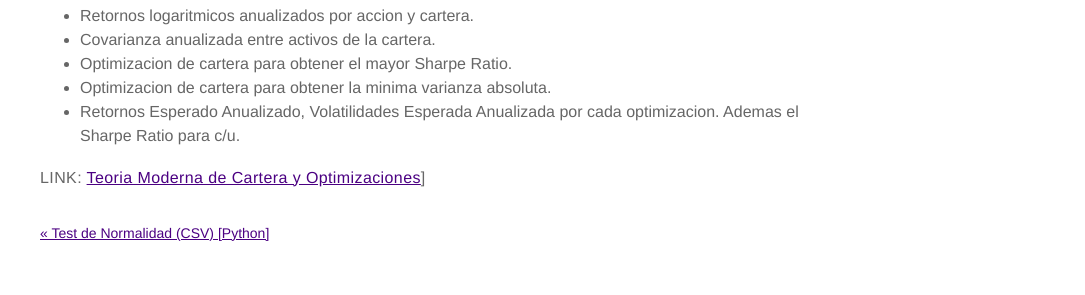
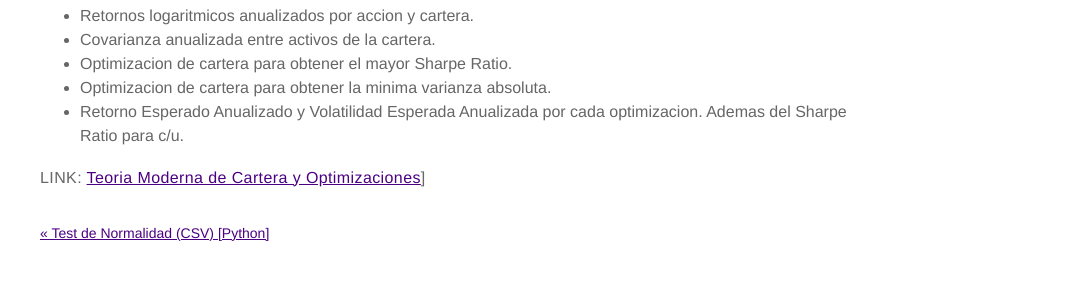
Before and after one commit to davidleonelhong/davidleonelhong.github.io, a Jekyll site: the page built from _posts/2018-10-08-MPT-y-Optimizacion-YF.md, in a window 1280 px wide. Shown: the part 871-1166 px from the top of the page, without its empty margins (195-1280 px from the left). Built offline with Jekyll 4.4.1, drawn with Linux system fonts in a browser that asks for light colours; a script that is not in the unit is left out.

Commit message:
Update 2018-10-08-MPT-y-Optimizacion-YF.md

```diff
--- a/_posts/2018-10-08-MPT-y-Optimizacion-YF.md
+++ b/_posts/2018-10-08-MPT-y-Optimizacion-YF.md
@@ -28,6 +28,6 @@ Que se obtuvo mediante el analisis:
 * Covarianza anualizada entre activos de la cartera.
 * Optimizacion de cartera para obtener el mayor Sharpe Ratio.
 * Optimizacion de cartera para obtener la minima varianza absoluta.
-* Retornos Esperado Anualizado, Volatilidades Esperada Anualizada por cada optimizacion. Ademas el Sharpe Ratio para c/u.
+* Retorno Esperado Anualizado y Volatilidad Esperada Anualizada por cada optimizacion. Ademas del Sharpe Ratio para c/u.
 
 LINK: [Teoria Moderna de Cartera y Optimizaciones](https://github.com/davidleonelhong/MPT-y-Optimizacion/blob/master/%5BYahoo%20Finance%5D%20Normality%20Test%2C%20MPT%2C%20Portfolio%20Optimization.ipynb)]
```
